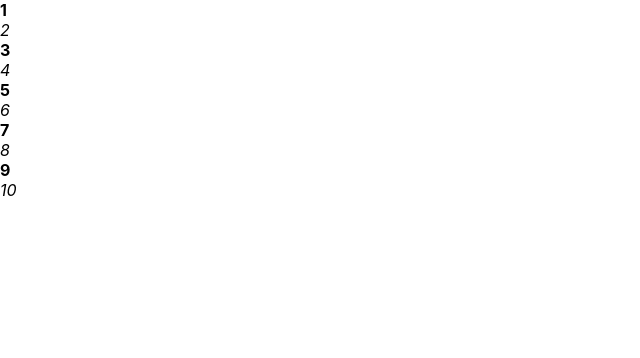
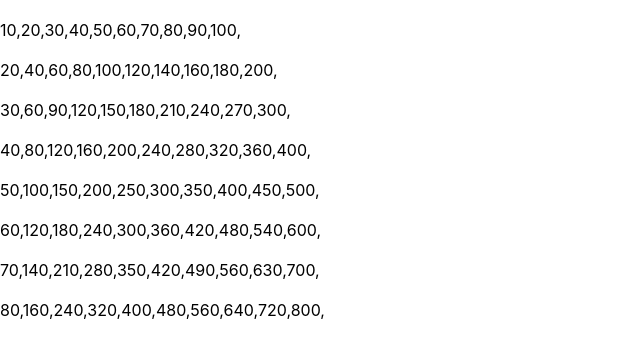
Before and after one commit to ShardulPawar05/second-project, a React (Create React App) app: page / in a window 1280 px wide. Shown: the top 358 px of the page, without its empty margins (0-640 px from the left). Built offline with nearby package versions, Linux system fonts and the light colour scheme.

Commit message:
"printing the ntabl  of the number in arry" "

```diff
--- a/src/App.js
+++ b/src/App.js
@@ -1,8 +1,9 @@
-import logo from './logo.svg';
+// import logo from './logo.svg';
 import './App.css';
 
 function App() {
  let num=[1,2,3,4,5,6,7,8,9,10];
+let table=[10,20,30,40,50,60,70,80];
 
 
 
@@ -10,14 +11,32 @@ function App() {
 
   return (
     <div>
-      {num.map((singleElemnt)=>{
-        if (singleElemnt%2===0){
-          return <div><i>{singleElemnt}</i></div>
-        }
-        else{
-          return<div><strong>{singleElemnt}</strong></div>
-        }
+
+      { table.map((singleElement)=>{
+
+
+       return<div> <br/>{num.map((seingleNumber)=>{
+
+          return singleElement*seingleNumber+(",")
+
+
+
+
+
+
+
+
+        })
+      }</div>
+
+
+
+
+
       })}
+
+
+
 
     </div>
   );
--- /dev/null
+++ b/src/tempCodeRunnerFile.js
@@ -0,0 +1,2 @@
+
+export default App;
```
